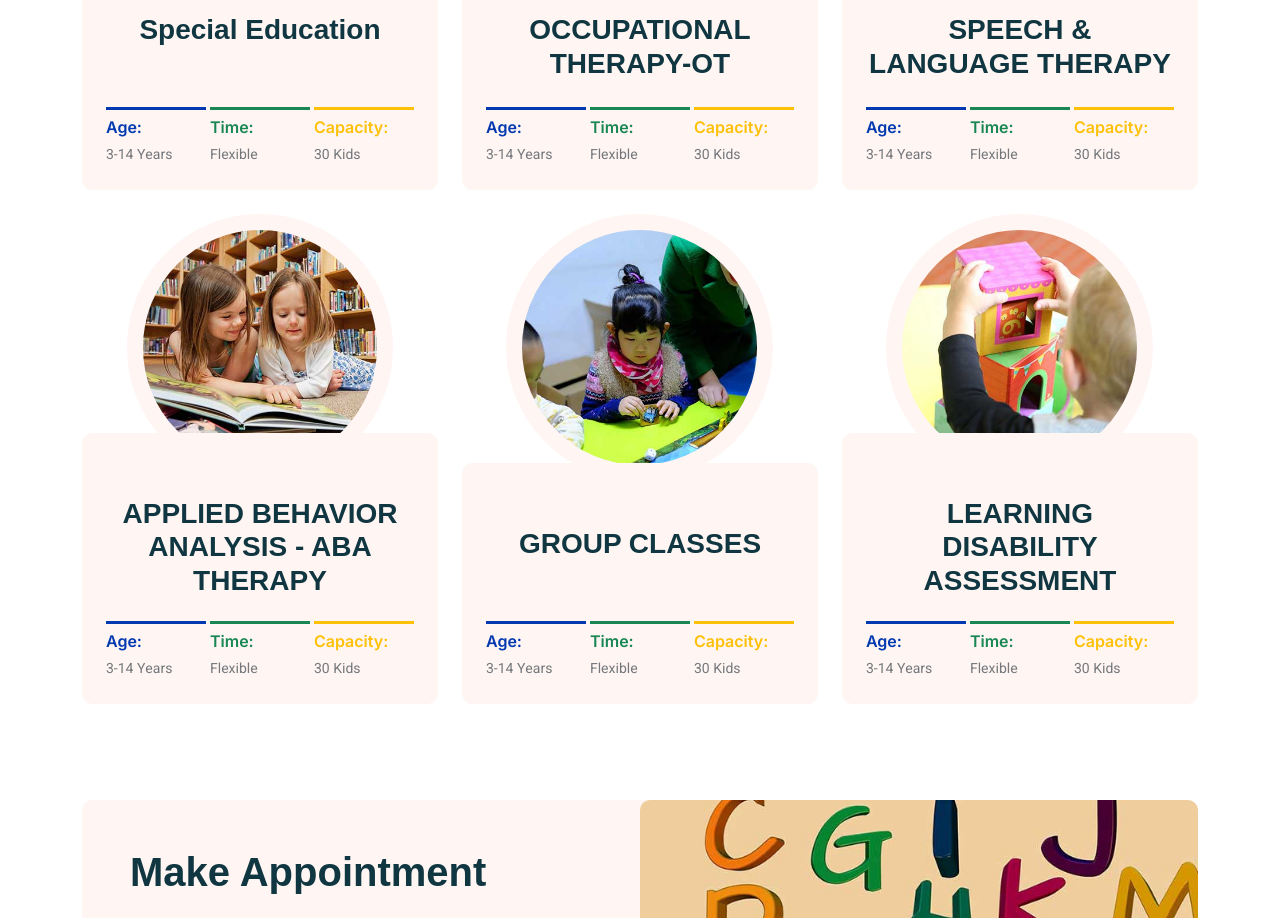
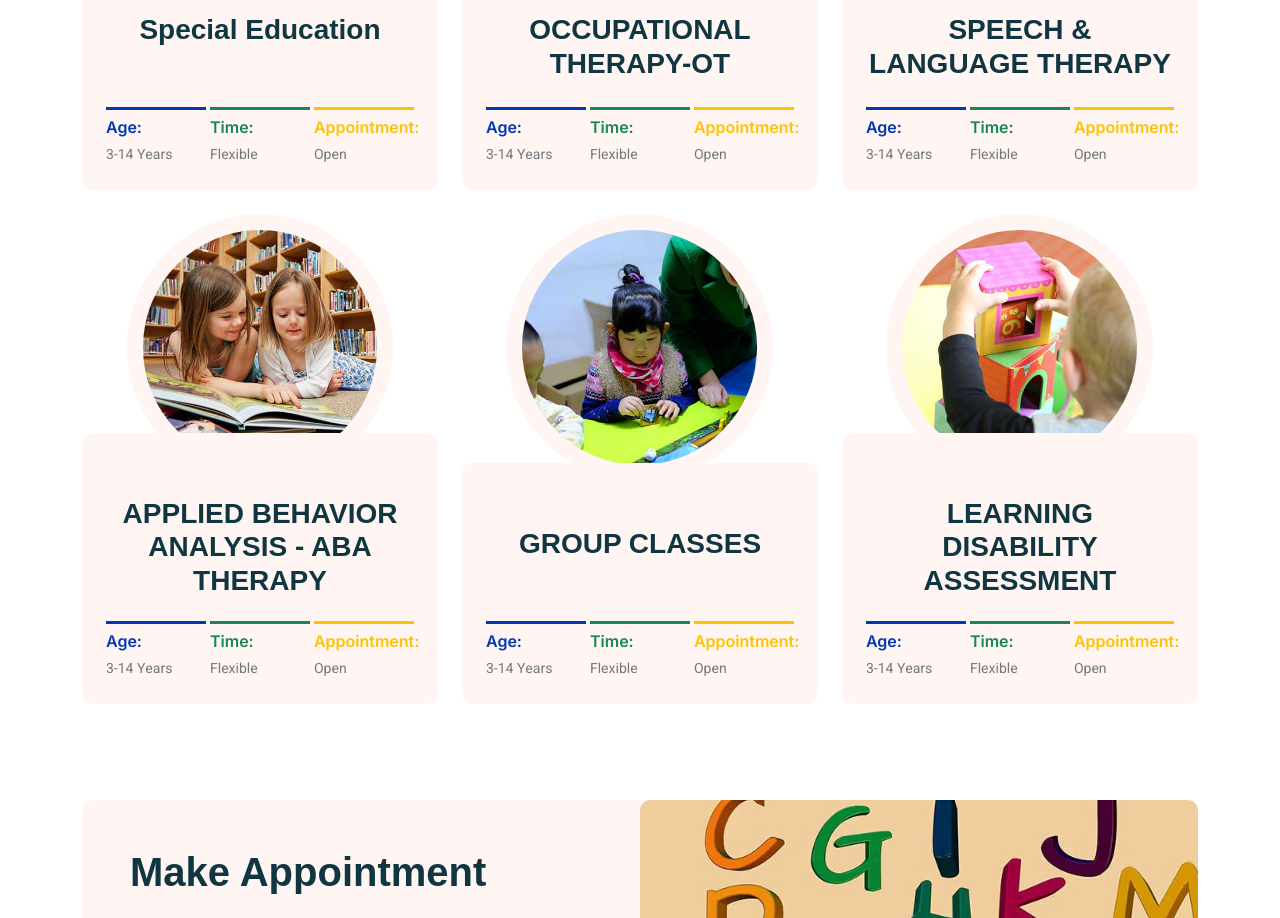
Before and after one commit to SuperBytesApp/childwings, a plain HTML site: page classes.html in a window 1280 px wide. Shown: the part 963-1881 px from the top of the page. Drawn offline with nearby package versions, Linux system fonts and the light colour scheme.

Commit message:
Update classes.html

```diff
--- a/classes.html
+++ b/classes.html
@@ -107,8 +107,8 @@
                                     </div>
                                     <div class="col-4">
                                         <div class="border-top border-3 border-warning pt-2">
-                                            <h6 class="text-warning mb-1">Capacity:</h6>
-                                            <small>30 Kids</small>
+                                            <h6 class="text-warning mb-1">Appointment:</h6>
+                                            <small>Open</small>
                                         </div>
                                     </div>
                                 </div>
@@ -138,8 +138,8 @@
                                     </div>
                                     <div class="col-4">
                                         <div class="border-top border-3 border-warning pt-2">
-                                            <h6 class="text-warning mb-1">Capacity:</h6>
-                                            <small>30 Kids</small>
+                                            <h6 class="text-warning mb-1">Appointment:</h6>
+                                            <small>Open</small>
                                         </div>
                                     </div>
                                 </div>
@@ -169,8 +169,8 @@
                                     </div>
                                     <div class="col-4">
                                         <div class="border-top border-3 border-warning pt-2">
-                                            <h6 class="text-warning mb-1">Capacity:</h6>
-                                            <small>30 Kids</small>
+                                            <h6 class="text-warning mb-1">Appointment:</h6>
+                                            <small>Open</small>
                                         </div>
                                     </div>
                                 </div>
@@ -200,8 +200,8 @@
                                     </div>
                                     <div class="col-4">
                                         <div class="border-top border-3 border-warning pt-2">
-                                            <h6 class="text-warning mb-1">Capacity:</h6>
-                                            <small>30 Kids</small>
+                                            <h6 class="text-warning mb-1">Appointment:</h6>
+                                            <small>Open</small>
                                         </div>
                                     </div>
                                 </div>
@@ -231,8 +231,8 @@
                                     </div>
                                     <div class="col-4">
                                         <div class="border-top border-3 border-warning pt-2">
-                                            <h6 class="text-warning mb-1">Capacity:</h6>
-                                            <small>30 Kids</small>
+                                            <h6 class="text-warning mb-1">Appointment:</h6>
+                                            <small>Open</small>
                                         </div>
                                     </div>
                                 </div>
@@ -262,8 +262,8 @@
                                     </div>
                                     <div class="col-4">
                                         <div class="border-top border-3 border-warning pt-2">
-                                            <h6 class="text-warning mb-1">Capacity:</h6>
-                                            <small>30 Kids</small>
+                                            <h6 class="text-warning mb-1">Appointment:</h6>
+                                            <small>Open</small>
                                         </div>
                                     </div>
                                 </div>
```
